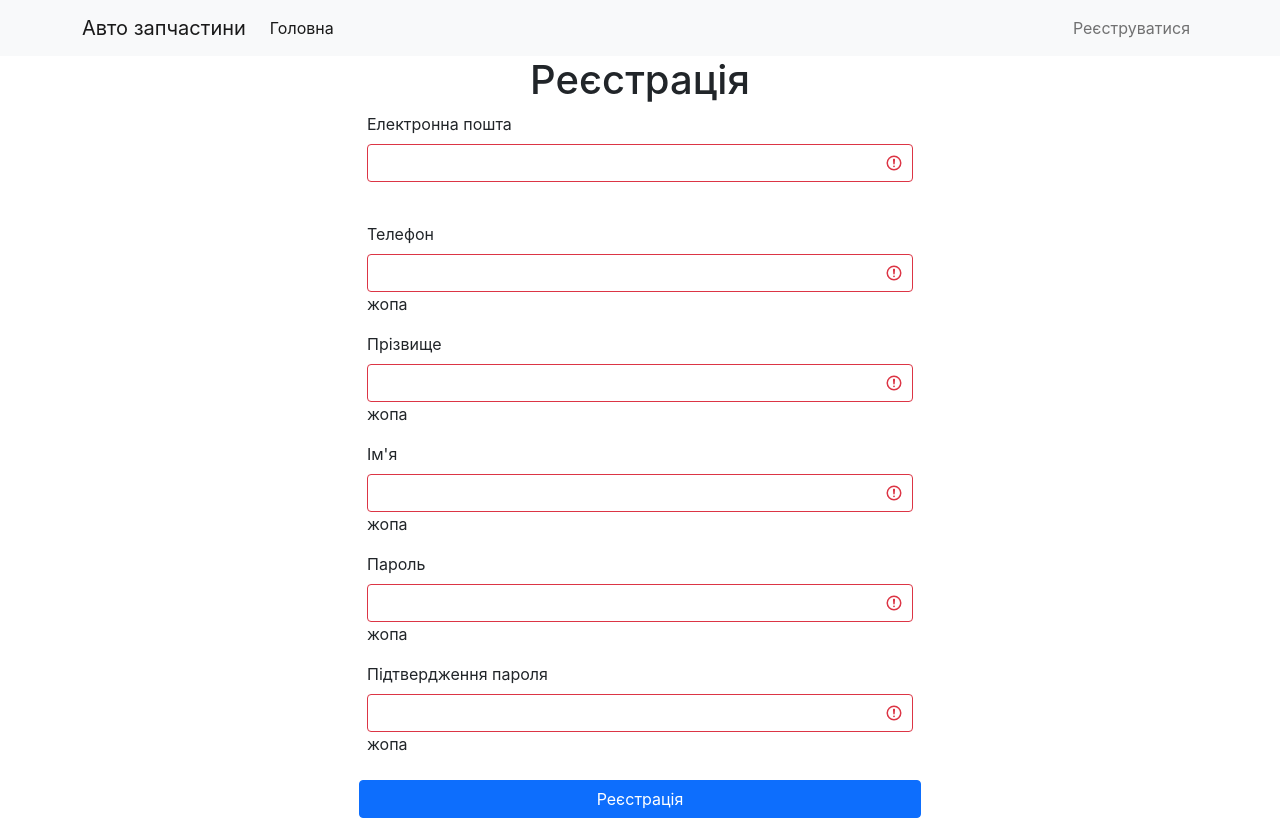
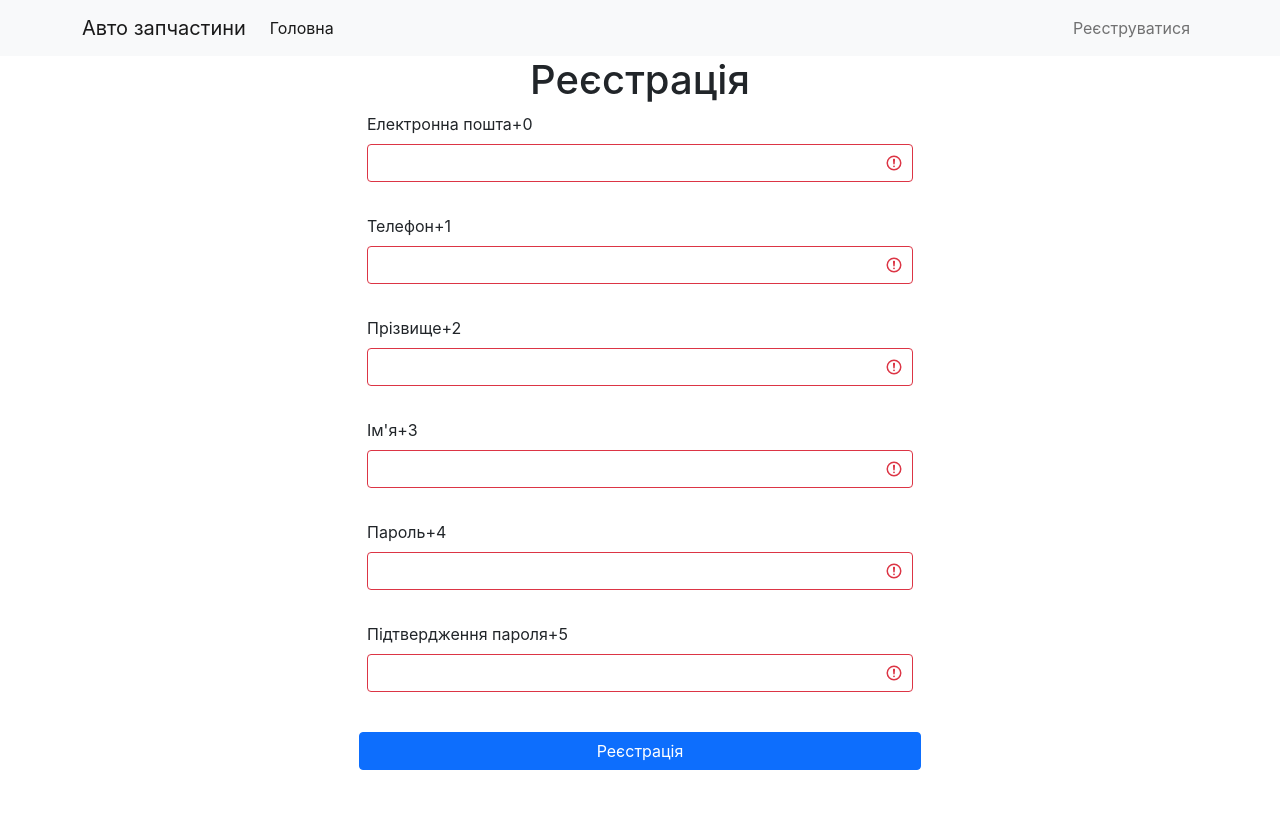
Before and after one commit to Kvazar3S273/AutoPart, a React (Create React App) app in the folder AutoPart/frontend/: page /register in a window 1280 px wide. Built offline with nearby package versions, Linux system fonts and the light colour scheme.

Commit message:
edit inputs

```diff
--- a/AutoPart/frontend/src/components/auth/Register/index.js
+++ b/AutoPart/frontend/src/components/auth/Register/index.js
@@ -2,7 +2,7 @@ import React, { Component } from 'react'
 import { withRouter } from "react-router-dom";
 import authService from '../../../services/auth.service';
 import TextBoxField from '../../common/TextBoxField';
-
+import ReactDOM from 'react-dom';
 
 export class RegisterPage extends Component {
 
@@ -13,9 +13,7 @@ export class RegisterPage extends Component {
         secondName: '',
         password: '',
         confirmPassword: '',
-        err: '',
         errormessages: {
-            email: ''
         }
     }
 
@@ -35,15 +33,17 @@ export class RegisterPage extends Component {
             this.props.history.push("/");
         }
         catch(error) {
-            console.log("Server is bad ", error.response.data.errors);
-            this.setState({err:error.response.data.errors});
-
+         var err = error.response.data.errors;
+         var takeerr = Object.keys(err).map((key) => err[key]);
+         const listErrors=takeerr.map((item) => <li key={item}>{item}</li>);
+         this.setState({errormessages: listErrors});
+         console.log(this.state.errormessages);
         }
     }
 
     render() {
         //console.log("state", this.state);
-        const { email, phone, firstName, secondName, password, confirmPassword, err} = this.state;
+        const { email, phone, firstName, secondName, password, confirmPassword, errormessages, num} = this.state;
         return (
             <div className="row">
                 <div className="offset-md-3 col-md-6">
@@ -52,47 +52,57 @@ export class RegisterPage extends Component {
                     <TextBoxField
                         field="email"
                         label="Електронна пошта"
+                        num="0"
                         value={email}
-                        onChangeHandler={this.onChangeHandler}
-                        err={this.err}/>
+                        onChangeHandler={this.onChangeHandler}/>
+                        <span className="text-danger">{errormessages[num]}</span>
 
                     <TextBoxField
                         field="phone"
                         label="Телефон"
+                        num="1"
+
                         value={phone}
-                        onChangeHandler={this.onChangeHandler}
-                        err="жопа"/>
+                        onChangeHandler={this.onChangeHandler}/>
+                        <span className="text-danger">{errormessages[num]}</span>
 
                     <TextBoxField
                         field="secondName"
                         label="Прізвище"
+                        num="2"
+
                         value={secondName}
-                        onChangeHandler={this.onChangeHandler}
-                        err="жопа"/>
+                        onChangeHandler={this.onChangeHandler}/>
+                        <span className="text-danger">{errormessages[num]}</span>
 
                     <TextBoxField
                         field="firstName"
                         label="Ім'я"
+                        num="3"
+
                         value={firstName}
-                        onChangeHandler={this.onChangeHandler}
-                        err="жопа"/>
-
+                        onChangeHandler={this.onChangeHandler}/>
+                        <span className="text-danger">{errormessages[num]}</span>
 
                     <TextBoxField
                         field="password"
                         type="password"
                         label="Пароль"
+                        num="4"
+
                         value={password}
-                        onChangeHandler={this.onChangeHandler}
-                        err="жопа"/>
+                        onChangeHandler={this.onChangeHandler}/>
+                        <span className="text-danger">{errormessages[num]}</span>
 
                     <TextBoxField
                         field="confirmPassword"
                         type="password"
                         label="Підтвердження пароля"
+                        num="5"
+
                         value={confirmPassword}
-                        onChangeHandler={this.onChangeHandler}
-                        err="жопа"/>
+                        onChangeHandler={this.onChangeHandler}/>
+                        <span className="text-danger">{errormessages[num]}</span>
 
 
                     <button type="submit" className="btn btn-primary mt-4">Реєстрація</button>
--- a/AutoPart/frontend/src/components/common/TextBoxField.js
+++ b/AutoPart/frontend/src/components/common/TextBoxField.js
@@ -5,21 +5,21 @@ const TextBoxField = ({
     value,
     label,
     type,
-    onChangeHandler,
-    err
+    num,
+    onChangeHandler
 }) => {
     return (
         <div className="col-md-12">
-            <label htmlFor={field} className="form-label">{label}</label>
+            <label htmlFor={field} className="form-label">{label}+{num}</label>
             <input type={type}
                 className="form-control is valid"
                 id={field}
                 name={field}
+                num={num}
                 value={value}
                 onChange={onChangeHandler}
                 required
             />
-            <label>{err}</label>
             {/* <div className="valid-feedback"> Добре є </div>
             <div className="invalid-feedback"> Не повністю або неправильно заповнене поле! </div> */}
         </div>
@@ -32,8 +32,7 @@ TextBoxField.propTypes = {
     value: PropTypes.string.isRequired,
     label: PropTypes.string.isRequired,
     type: PropTypes.string.isRequired,
-    onChangeHandler: PropTypes.func.isRequired,
-    err: PropTypes.string.isRequired
+    onChangeHandler: PropTypes.func.isRequired
   };
 
 
```
Also changed, not shown: 1 other file (tests, documents, lock files or other folders).
